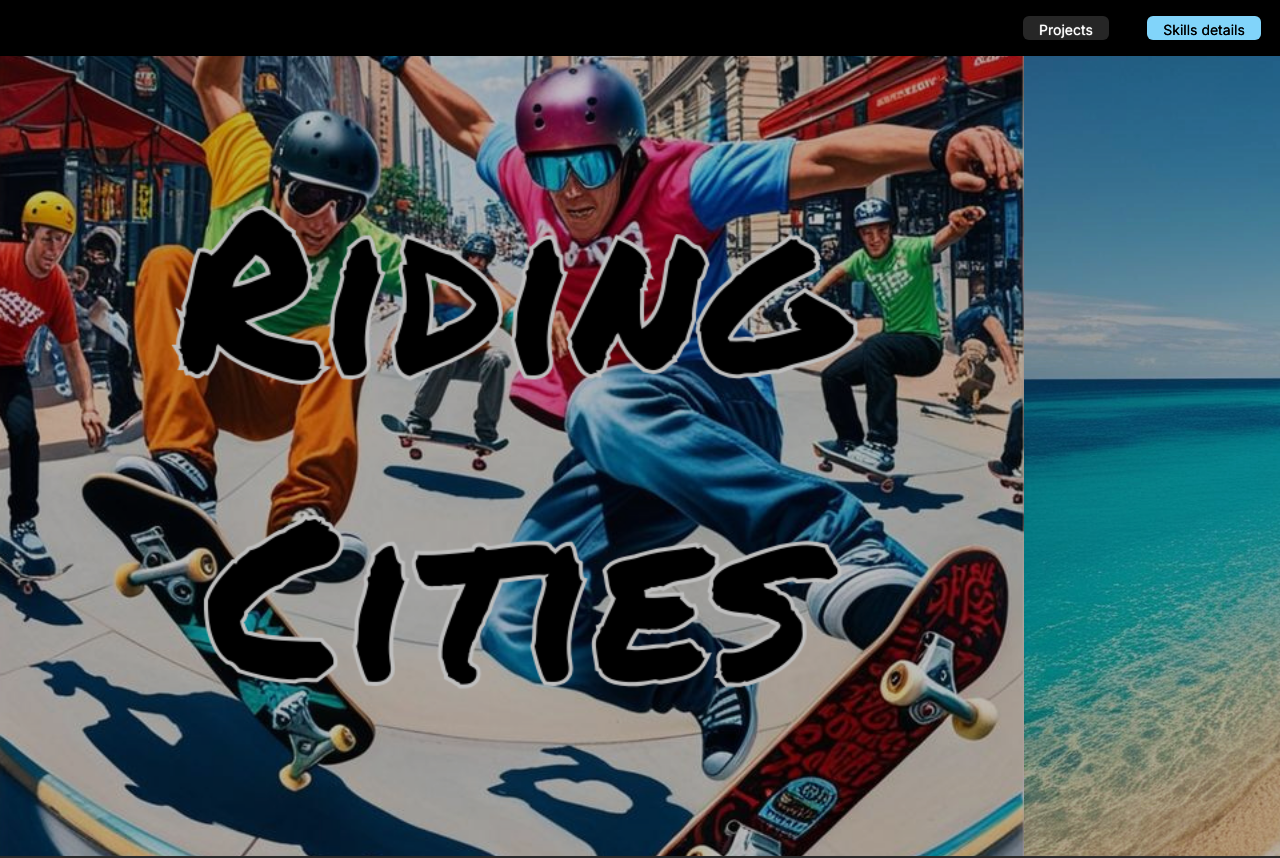
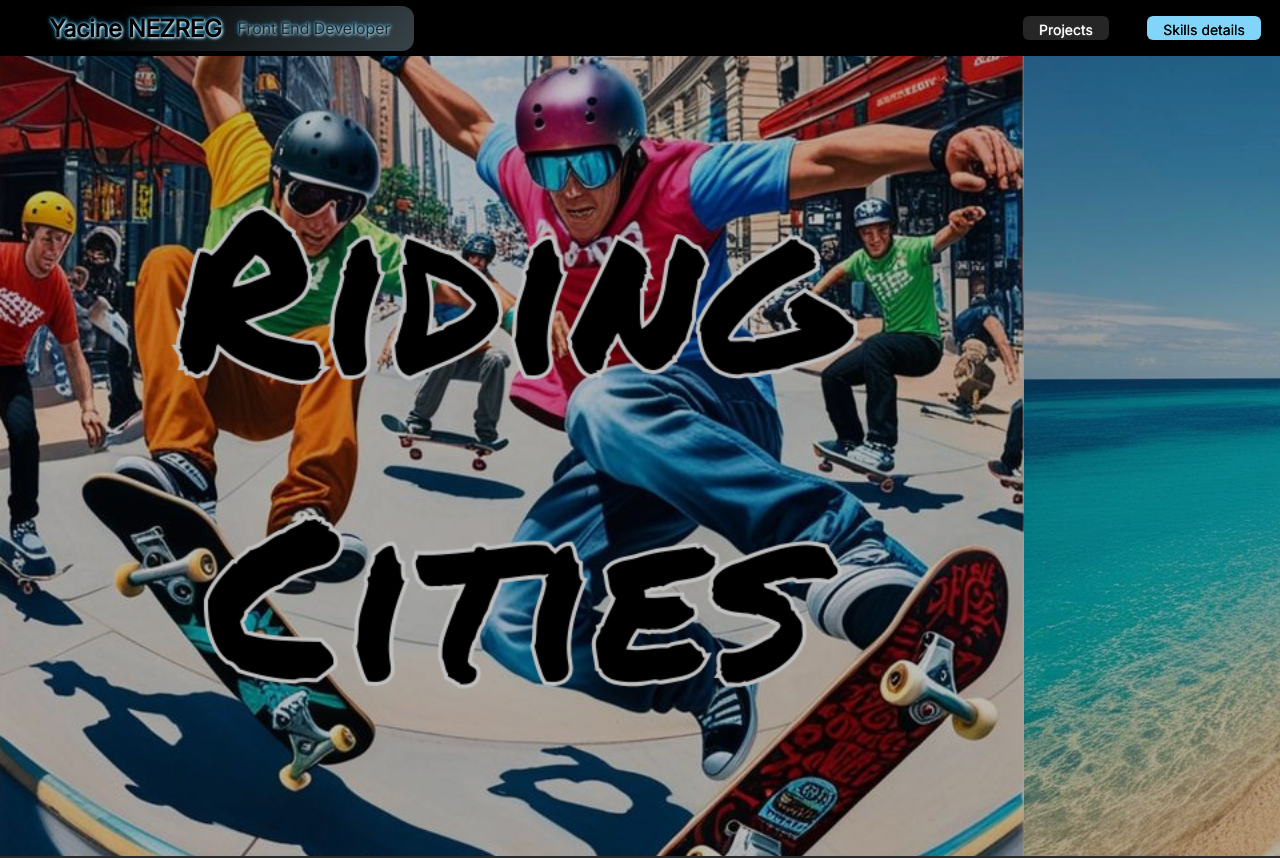
Before and after one commit to Koryas57/P12-my-portfolio, a React (Vite) app: page / in a window 1280 px wide. Shown: the top 858 px of the page. Built offline with nearby package versions, Linux system fonts and the light colour scheme; no server answers.

Commit message:
feat: add logo as homepage button in Navigation bar with animation and styling

```diff
--- a/src/components/Navigation/Navigation.scss
+++ b/src/components/Navigation/Navigation.scss
@@ -1,20 +1,61 @@
 .navigation {
-  height: 3vh;
+  height: 7vh;
   width: 100%;
   display: flex;
-  flex-direction: row-reverse;
   justify-content: space-between;
   position: sticky;
   top: -2px;
   z-index: 1000;
   margin: 0 auto;
-  padding: 2vh 0;
   background-color: #00000099;
   color: #ffffff;
+
+  &-logo {
+    display: flex;
+    align-items: center;
+    color: white;
+    gap: 1rem;
+    background: linear-gradient(
+      135deg,
+      #16152500,
+      #426b7e00,
+      #24243e00,
+      rgb(162 195 211 / 45%),
+      #61717a33
+    );
+    background-size: 400% 400%;
+    border-radius: 12px;
+    text-decoration: none;
+    text-shadow: 2px 0 4px #000;
+    padding: 0.5rem 1.5rem;
+    margin: auto 2vw;
+    transition: all 0.8s ease;
+    animation: slideInBounce 2.5s cubic-bezier(0.25, 0.1, 0.28, 1.14) forwards,
+      gradientFlow 8s infinite linear;
+
+    h1 {
+      color: white;
+      text-shadow: 1px 1px 2px #333;
+      animation: textGlow 6s infinite alternate;
+    }
+
+    p {
+      color: black;
+      text-shadow: 1px 1px 2px #333;
+      animation: textGlowReversed 3s infinite alternate;
+    }
+
+    &:hover {
+      background: #81d4fa20;
+    }
+  }
+
   &-links {
     display: flex;
     justify-content: space-between;
-    & a {
+    padding: 2vh 0;
+
+    a {
       margin: 0 1.5vw;
       color: #000000;
       font-size: 14px;
@@ -26,18 +67,22 @@
       border-radius: 0.375rem;
       cursor: pointer;
       transition: all 0.1s ease;
+
       &:hover {
         background-color: #c4b5b59a;
         transform: scale(1.05);
       }
     }
+
     .projects-list_link {
       text-shadow: 0 0 1px white;
       background: rgba(255, 255, 255, 0.15);
       color: white;
     }
+
     .skills-list_link {
       background: #81d4fa;
+
       &:hover {
         background: #a9e4ff;
         transform: scale(1.05);
@@ -45,3 +90,57 @@
     }
   }
 }
+
+// Effet de gradient dynamique pour le fond
+@keyframes gradientFlow {
+  0% {
+    background-position: 0% 50%;
+  }
+  50% {
+    background-position: 100% 50%;
+  }
+  100% {
+    background-position: 0% 50%;
+  }
+}
+
+// Glow pour le texte
+@keyframes textGlow {
+  from {
+    color: #fff;
+    text-shadow: 1px 1px 3px #000000, 0 0 5px #66c3ff99, 0 0 3px #81d4fa99;
+  }
+  to {
+    color: #000;
+    text-shadow: 1px 1px 3px #ffffff, 0 0 5px #00b3ff, 0 0 3px #81d4fa99;
+  }
+}
+
+@keyframes textGlowReversed {
+  from {
+    color: #000;
+    text-shadow: 1px 1px 3px #ffffff, 0 0 5px #00b3ff, 0 0 3px #81d4fa99;
+  }
+  to {
+    color: #fff;
+    text-shadow: 1px 1px 3px #000000, 0 0 5px #66c3ff99, 0 0 3px #81d4fa99;
+  }
+}
+
+// Slide-in avec effet rebond
+@keyframes slideInBounce {
+  0% {
+    transform: translateX(100%);
+    opacity: 0;
+  }
+  60% {
+    transform: translateX(-10%);
+    opacity: 1;
+  }
+  80% {
+    transform: translateX(5%);
+  }
+  100% {
+    transform: translateX(0);
+  }
+}
--- a/src/components/Navigation/Navigation.tsx
+++ b/src/components/Navigation/Navigation.tsx
@@ -9,7 +9,12 @@ export const Navigation: React.FC = () => {
 
 
     return (
+    <>
     <nav className='navigation'>
+        <Link className='navigation-logo' to={'/'}>
+                <h1>Yacine NEZREG</h1>
+                <p className='navigation-logo-description'>Front End Developer</p>
+        </Link>
         <div className='navigation-links'>
             <Link className='projects-list_link' to={'/projects'}>
                 Projects
@@ -19,5 +24,6 @@ export const Navigation: React.FC = () => {
             </Link>
         </div>
     </nav>
+    </>
     );
 };
```
Lines whose indentation alone changed are shown as unchanged.
